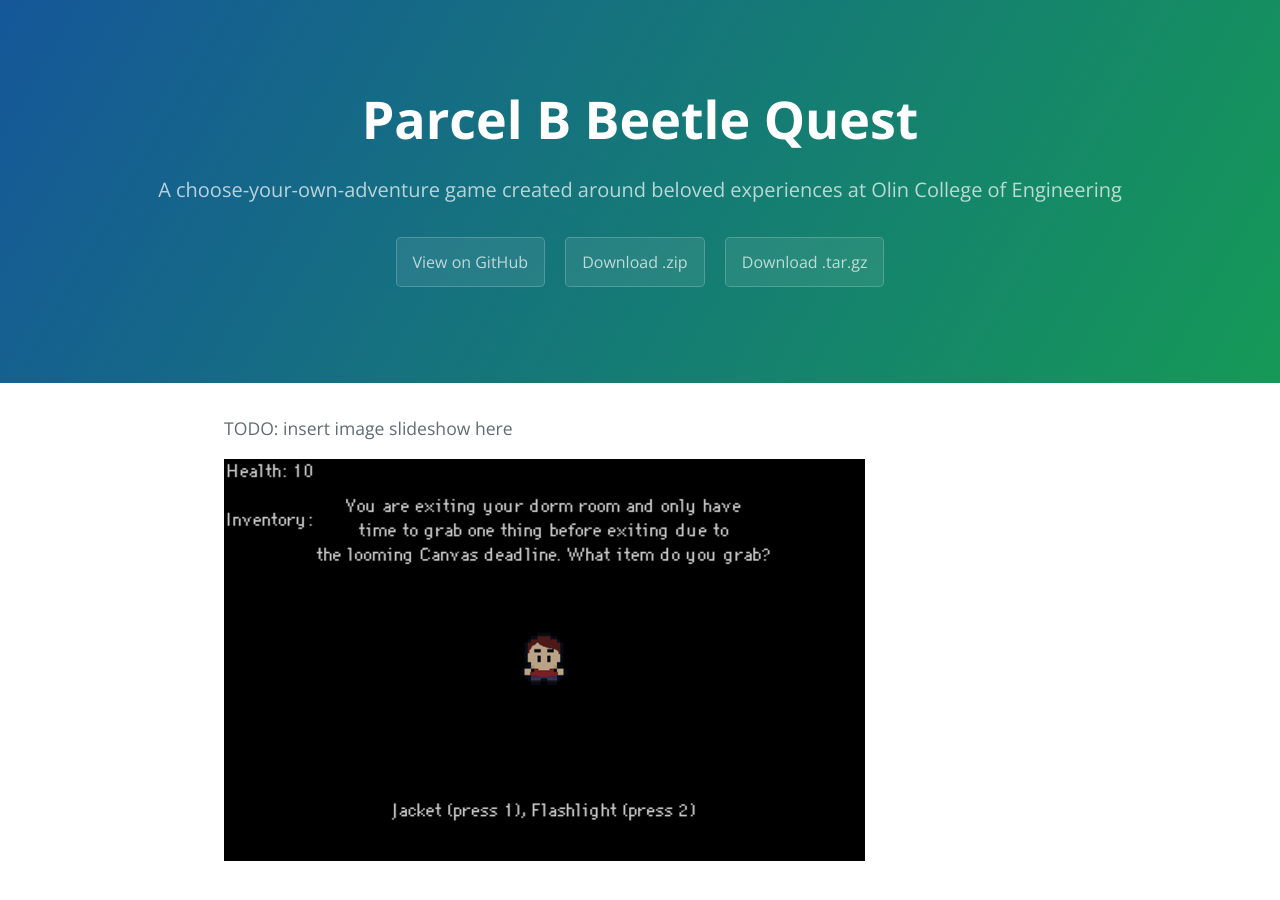
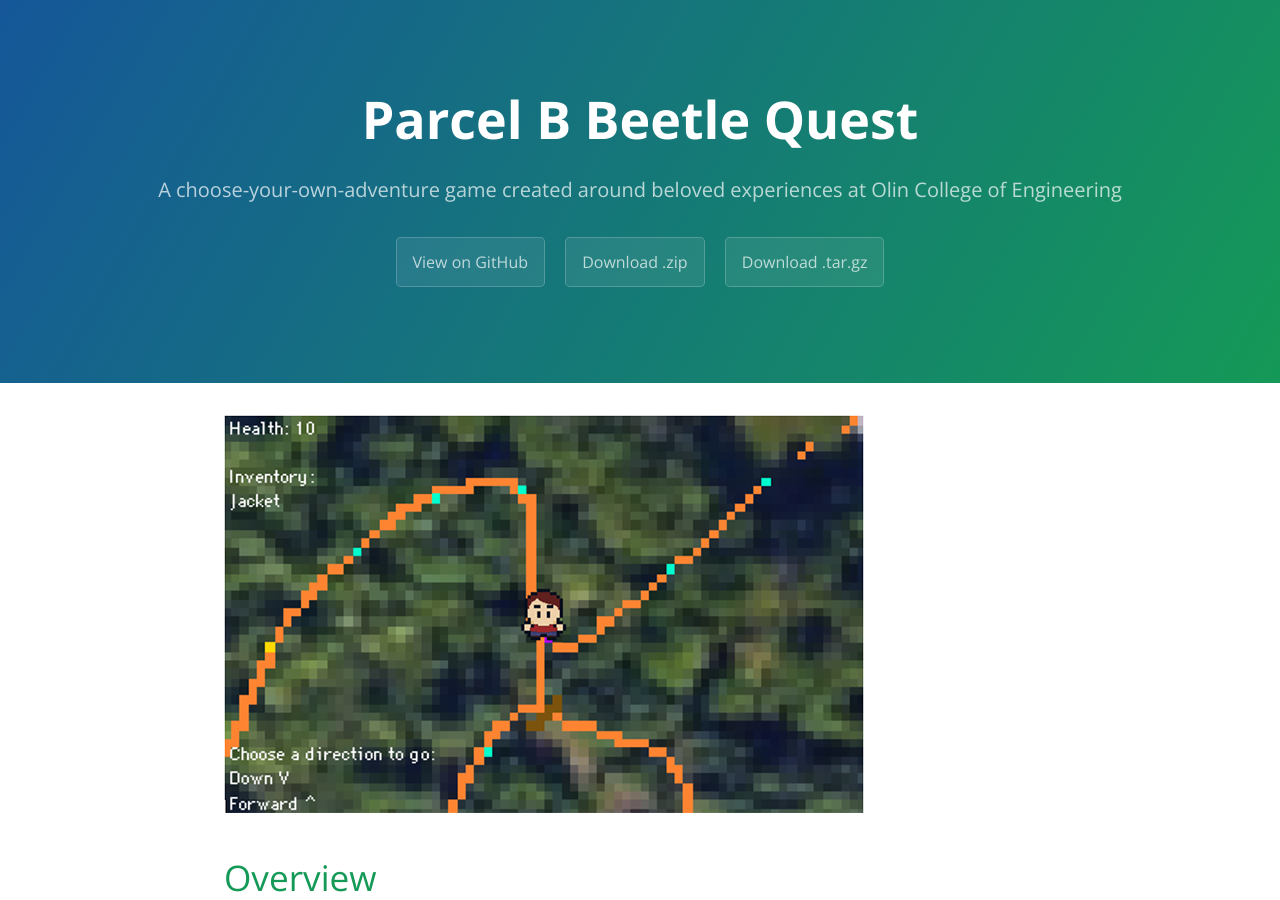
Before and after one commit to mbelanger0/parcel-b-beetle-quest, a Jekyll site: the page built from docs/index.md, in a window 1280 px wide and 900 px high. Built offline with Jekyll 4.4.1, drawn with Linux system fonts in a browser that asks for light colours.

Commit message:
Update website with new images

```diff
--- a/docs/index.md
+++ b/docs/index.md
@@ -2,9 +2,7 @@
 layout: default
 ---
 
-TODO: insert image slideshow here
-
-![](images/pbbq-1.PNG)
+![](images/map-scene.PNG)
 
 # Overview
 
@@ -23,6 +21,8 @@
 * Close to home for Olin students in theme
 * Compatible with any device that has Python
 * Open-source and easy to add your own theme and storyline
+
+![](images/old-man-herb.PNG)
 
 ## Technical Information
 
@@ -50,6 +50,8 @@
 More information can be found in the
 [project's readme](https://github.com/olincollege/parcel-b-beetle-quest).
 
+![](images/pbbq-1.PNG)
+
 ## Project Contributors
 Parcel B: Beetle Quest was written by Carter Harris, Mark Belanger, and Elin
 O'Neill as part of the Software Design course at Olin College of Engineering in
```
Also changed, not shown: docs/images/map-scene.PNG (added), docs/images/old-man-herb.PNG (added), docs/images/pbbq-1.PNG.
